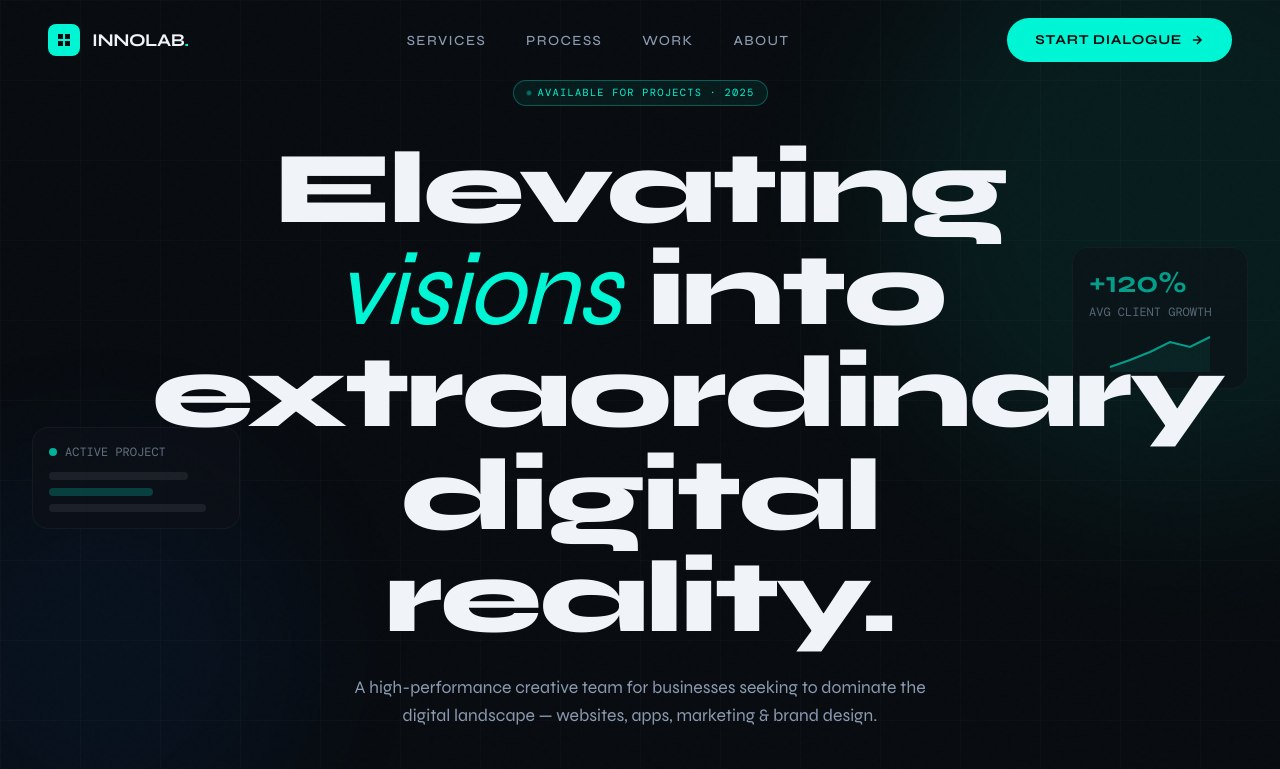
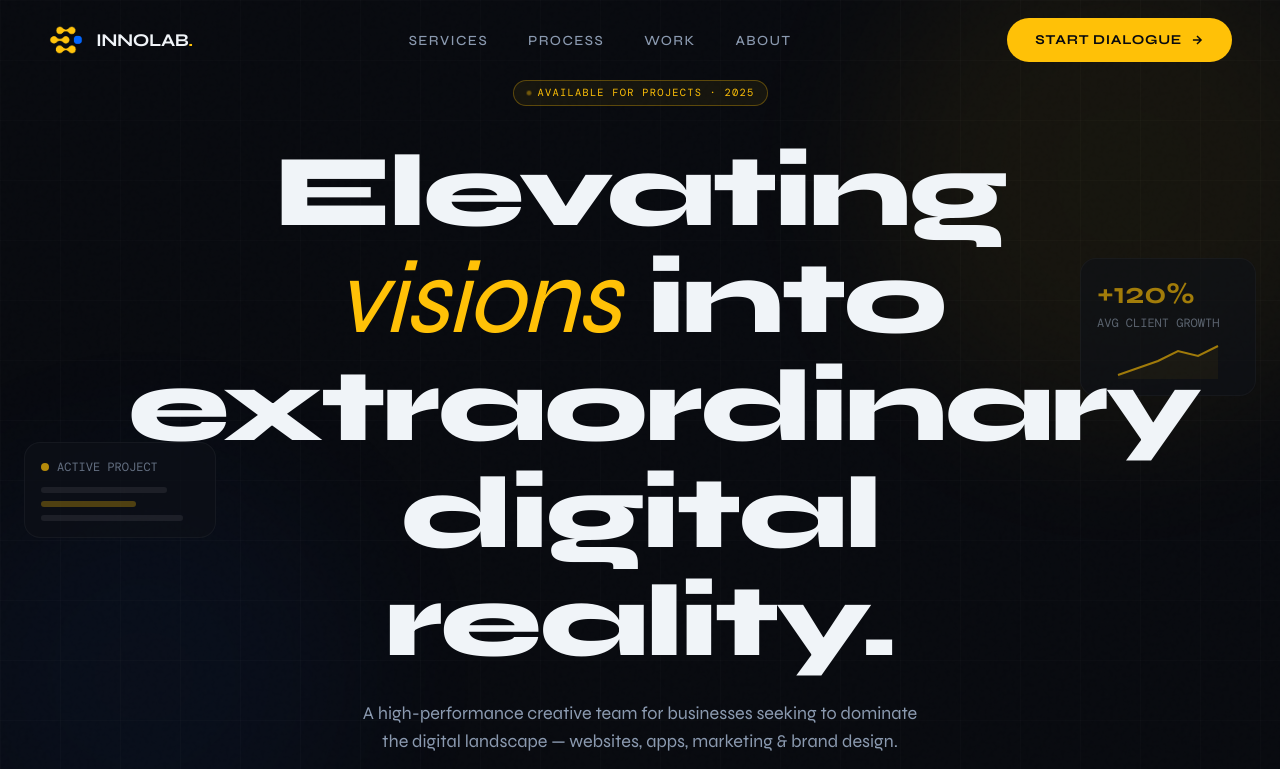
Before and after one commit to kyawMhtet/innolab-website, a Next.js app: page / in a window 1280 px wide. Shown: the top 769 px of the page. Built offline with nearby package versions, Linux system fonts and the light colour scheme; a web font is replaced by a local one.

Commit message:
add logo and change theme

```diff
--- a/src/app/globals.css
+++ b/src/app/globals.css
@@ -3,15 +3,24 @@
 @tailwind utilities;
 
 :root {
-  --bg-dark: #080c10;
-  --bg-card: #0d1117;
-  --bg-card-hover: #111820;
-  --cyan: #00f5d4;
-  --cyan-dim: #00d4b8;
+  --bg-dark: #080a0f;
+  --bg-card: #0e1118;
+  --bg-card-hover: #131720;
+
+  /* Brand colors from logo */
+  --yellow: #FFC107;
+  --yellow-dim: #e6ac00;
+  --blue: #2563EB;
+  --blue-dim: #1d4ed8;
+
+  /* --cyan aliased to yellow so ALL existing component code works unchanged */
+  --cyan: #FFC107;
+  --cyan-dim: #e6ac00;
+
   --text-primary: #f0f4f8;
   --text-secondary: #8b9ab0;
   --border: rgba(255, 255, 255, 0.06);
-  --border-hover: rgba(0, 245, 212, 0.3);
+  --border-hover: rgba(255, 193, 7, 0.3);
 }
 
 * {
@@ -47,10 +56,10 @@ body::before {
 /* Scrollbar */
 ::-webkit-scrollbar { width: 4px; }
 ::-webkit-scrollbar-track { background: var(--bg-dark); }
-::-webkit-scrollbar-thumb { background: var(--cyan); border-radius: 2px; }
+::-webkit-scrollbar-thumb { background: var(--yellow); border-radius: 2px; }
 
 /* Selection */
-::selection { background: rgba(0, 245, 212, 0.2); color: var(--cyan); }
+::selection { background: rgba(255, 193, 7, 0.2); color: var(--yellow); }
 
 /* Animated gradient background blobs */
 .blob {
@@ -68,18 +77,16 @@ body::before {
   background: var(--bg-card);
   transition: border-color 0.3s ease, transform 0.3s ease;
 }
-
 .glow-card::before {
   content: '';
   position: absolute;
   inset: -1px;
   border-radius: inherit;
-  background: linear-gradient(135deg, rgba(0,245,212,0.15), transparent, rgba(0,245,212,0.05));
+  background: linear-gradient(135deg, rgba(255,193,7,0.12), transparent, rgba(37,99,235,0.06));
   opacity: 0;
   transition: opacity 0.3s ease;
   z-index: -1;
 }
-
 .glow-card:hover {
   border-color: var(--border-hover);
   transform: translateY(-2px);
@@ -88,7 +95,7 @@ body::before {
   opacity: 1;
 }
 
-/* Cyan pill badge */
+/* Badge */
 .badge {
   display: inline-flex;
   align-items: center;
@@ -97,20 +104,18 @@ body::before {
   font-size: 0.65rem;
   letter-spacing: 0.12em;
   text-transform: uppercase;
-  color: var(--cyan);
-  border: 1px solid rgba(0, 245, 212, 0.3);
+  color: var(--yellow);
+  border: 1px solid rgba(255, 193, 7, 0.3);
   padding: 4px 12px;
   border-radius: 999px;
-  background: rgba(0, 245, 212, 0.06);
+  background: rgba(255, 193, 7, 0.06);
 }
-
-/* Cyan dot */
 .badge::before {
   content: '';
   width: 6px;
   height: 6px;
   border-radius: 50%;
-  background: var(--cyan);
+  background: var(--yellow);
   animation: pulse-dot 2s ease-in-out infinite;
 }
 
@@ -119,7 +124,7 @@ body::before {
   50% { opacity: 0.4; transform: scale(0.8); }
 }
 
-/* Stagger animation helpers */
+/* Stagger animations */
 .animate-stagger > * {
   opacity: 0;
   transform: translateY(20px);
@@ -140,7 +145,7 @@ body::before {
   to { opacity: 1; }
 }
 
-/* Section fade in on scroll via intersection observer class */
+/* Scroll reveal */
 .reveal {
   opacity: 0;
   transform: translateY(32px);
@@ -151,21 +156,21 @@ body::before {
   transform: translateY(0);
 }
 
-/* Gradient text */
+/* Gradient text — yellow to blue */
 .gradient-text {
-  background: linear-gradient(135deg, var(--cyan) 0%, #00a8ff 100%);
+  background: linear-gradient(135deg, var(--yellow) 0%, var(--blue) 100%);
   -webkit-background-clip: text;
   -webkit-text-fill-color: transparent;
   background-clip: text;
 }
 
-/* CTA button primary */
+/* Primary CTA button — yellow */
 .btn-primary {
   display: inline-flex;
   align-items: center;
   gap: 8px;
-  background: var(--cyan);
-  color: #080c10;
+  background: var(--yellow);
+  color: #080a0f;
   font-weight: 700;
   font-size: 0.85rem;
   letter-spacing: 0.05em;
@@ -175,14 +180,15 @@ body::before {
   border: none;
   cursor: pointer;
   transition: transform 0.2s ease, box-shadow 0.2s ease, background 0.2s ease;
+  text-decoration: none;
 }
 .btn-primary:hover {
   transform: translateY(-2px);
-  box-shadow: 0 0 30px rgba(0, 245, 212, 0.4);
-  background: #00d4b8;
+  box-shadow: 0 0 30px rgba(255, 193, 7, 0.35);
+  background: var(--yellow-dim);
 }
 
-/* CTA button outline */
+/* Outline CTA button */
 .btn-outline {
   display: inline-flex;
   align-items: center;
@@ -198,13 +204,14 @@ body::before {
   border: 1px solid rgba(255, 255, 255, 0.15);
   cursor: pointer;
   transition: border-color 0.2s ease, color 0.2s ease;
+  text-decoration: none;
 }
 .btn-outline:hover {
-  border-color: var(--cyan);
-  color: var(--cyan);
+  border-color: var(--yellow);
+  color: var(--yellow);
 }
 
-/* Horizontal scroll marquee */
+/* Marquee */
 @keyframes marquee {
   from { transform: translateX(0); }
   to { transform: translateX(-50%); }
@@ -217,7 +224,7 @@ body::before {
   animation-play-state: paused;
 }
 
-/* Form input */
+/* Form inputs */
 .input-field {
   width: 100%;
   background: rgba(255,255,255,0.04);
@@ -231,12 +238,11 @@ body::before {
   transition: border-color 0.2s ease;
 }
 .input-field:focus {
-  border-color: var(--cyan);
+  border-color: var(--yellow);
 }
 .input-field::placeholder {
   color: var(--text-secondary);
 }
-
 textarea.input-field {
   resize: vertical;
   min-height: 120px;
--- a/src/components/Footer.tsx
+++ b/src/components/Footer.tsx
@@ -1,3 +1,5 @@
+import Image from "next/image";
+
 export default function Footer() {
   const year = new Date().getFullYear();
 
@@ -16,10 +18,8 @@ export default function Footer() {
         <div className="grid grid-cols-1 md:grid-cols-4 gap-10 mb-12">
           <div className="md:col-span-2">
             <div className="flex items-center gap-3 mb-4">
-              <div className="w-8 h-8 rounded-lg flex items-center justify-center" style={{ background: "var(--cyan)" }}>
-                <svg width="16" height="16" viewBox="0 0 16 16" fill="none">
-                  <path d="M2 2h5v5H2V2zM9 2h5v5H9V2zM2 9h5v5H2V9zM9 9h5v5H9V9z" fill="#080c10" />
-                </svg>
+              <div className="w-8 h-8 rounded-lg flex items-center justify-center" >
+                <Image src="/logo.png" alt="logo" width={42} height={42} />
               </div>
               <span className="font-bold text-lg tracking-tight">
                 INNOLAB<span style={{ color: "var(--cyan)" }}>.</span>
--- a/src/components/Hero.tsx
+++ b/src/components/Hero.tsx
@@ -7,7 +7,6 @@ export default function Hero() {
   useEffect(() => {
     const hero = heroRef.current;
     if (!hero) return;
-
     const onMouseMove = (e: MouseEvent) => {
       const rect = hero.getBoundingClientRect();
       const x = ((e.clientX - rect.left) / rect.width) * 100;
@@ -15,7 +14,6 @@ export default function Hero() {
       hero.style.setProperty("--mouse-x", `${x}%`);
       hero.style.setProperty("--mouse-y", `${y}%`);
     };
-
     hero.addEventListener("mousemove", onMouseMove);
     return () => hero.removeEventListener("mousemove", onMouseMove);
   }, []);
@@ -24,110 +22,58 @@ export default function Hero() {
     <section
       ref={heroRef}
       id="hero"
-      className="relative min-h-screen flex flex-col items-center justify-center overflow-hidden"
+      className="relative min-h-screen flex flex-col items-center justify-center overflow-hidden px-5 sm:px-8"
       style={{ paddingTop: "80px" }}
     >
-      {/* Background blobs */}
-      <div
-        className="blob"
-        style={{
-          width: "600px",
-          height: "600px",
-          background: "var(--cyan)",
-          top: "-100px",
-          right: "-200px",
-          opacity: 0.07,
-        }}
-      />
-      <div
-        className="blob"
-        style={{
-          width: "400px",
-          height: "400px",
-          background: "#0066ff",
-          bottom: "100px",
-          left: "-100px",
-          opacity: 0.06,
-        }}
-      />
+      {/* Blobs */}
+      <div className="blob" style={{ width: "40vw", height: "40vw", minWidth: "200px", background: "var(--yellow)", top: "-80px", right: "-100px", opacity: 0.06 }} />
+      <div className="blob" style={{ width: "35vw", height: "35vw", minWidth: "160px", background: "var(--blue)", bottom: "80px", left: "-80px", opacity: 0.05 }} />
 
-      {/* Grid lines */}
-      <div
-        className="absolute inset-0 pointer-events-none"
-        style={{
-          backgroundImage:
-            "linear-gradient(rgba(255,255,255,0.02) 1px, transparent 1px), linear-gradient(90deg, rgba(255,255,255,0.02) 1px, transparent 1px)",
-          backgroundSize: "80px 80px",
-        }}
-      />
+      {/* Grid */}
+      <div className="absolute inset-0 pointer-events-none"
+        style={{ backgroundImage: "linear-gradient(rgba(255,255,255,0.015) 1px, transparent 1px), linear-gradient(90deg, rgba(255,255,255,0.015) 1px, transparent 1px)", backgroundSize: "60px 60px" }} />
 
       {/* Content */}
-      <div className="relative z-10 max-w-5xl mx-auto px-6 text-center animate-stagger">
+      <div className="relative z-10 w-full max-w-5xl mx-auto text-center animate-stagger">
         {/* Badge */}
-        <div className="flex justify-center mb-8">
+        <div className="flex justify-center mb-6 sm:mb-8">
           <span className="badge">Available for projects · 2025</span>
         </div>
 
         {/* Headline */}
         <h1
-          className="font-extrabold leading-none tracking-tight mb-6"
-          style={{ fontSize: "clamp(3rem, 8vw, 7rem)", lineHeight: 1.0 }}
+          className="font-extrabold tracking-tight mb-5 sm:mb-6"
+          style={{ fontSize: "clamp(2.4rem, 8vw, 7rem)", lineHeight: 1.05 }}
         >
           Elevating{" "}
-          <span
-            style={{
-              fontStyle: "italic",
-              color: "var(--cyan)",
-              fontWeight: 400,
-            }}
-          >
-            visions
-          </span>{" "}
+          <span style={{ fontStyle: "italic", color: "var(--yellow)", fontWeight: 400 }}>visions</span>{" "}
           into
-          <br />
-          extraordinary digital
-          <br />
-          reality.
+          <br className="hidden sm:block" />
+          {" "}extraordinary digital
+          <br className="hidden sm:block" />
+          {" "}reality.
         </h1>
 
         {/* Subheadline */}
         <p
-          className="mx-auto mb-10 leading-relaxed"
-          style={{
-            color: "var(--text-secondary)",
-            maxWidth: "580px",
-            fontSize: "1.1rem",
-          }}
+          className="mx-auto mb-8 sm:mb-10 leading-relaxed text-sm sm:text-base lg:text-lg"
+          style={{ color: "var(--text-secondary)", maxWidth: "560px" }}
         >
           A high-performance creative team for businesses seeking to dominate
-          the digital landscape — websites, apps, marketing & brand design.
+          the digital landscape — websites, apps, marketing &amp; brand design.
         </p>
 
         {/* CTA Buttons */}
-        <div className="flex flex-wrap gap-4 justify-center mb-16">
-          <a href="#contact" className="btn-primary">
+        <div className="flex flex-col sm:flex-row gap-3 sm:gap-4 justify-center items-stretch sm:items-center mb-12 sm:mb-16">
+          <a href="#contact" className="btn-primary justify-center">
             Start Your Journey
-            <svg
-              width="16"
-              height="16"
-              viewBox="0 0 24 24"
-              fill="none"
-              stroke="currentColor"
-              strokeWidth="2.5"
-            >
+            <svg width="16" height="16" viewBox="0 0 24 24" fill="none" stroke="currentColor" strokeWidth="2.5">
               <path d="M5 12h14M12 5l7 7-7 7" />
             </svg>
           </a>
-          <a href="#process" className="btn-outline">
+          <a href="#process" className="btn-outline justify-center">
             Our Methodology
-            <svg
-              width="16"
-              height="16"
-              viewBox="0 0 24 24"
-              fill="none"
-              stroke="currentColor"
-              strokeWidth="2"
-            >
+            <svg width="16" height="16" viewBox="0 0 24 24" fill="none" stroke="currentColor" strokeWidth="2">
               <path d="M5 12h14M12 5l7 7-7 7" />
             </svg>
           </a>
@@ -135,111 +81,33 @@ export default function Hero() {
 
         {/* Scroll indicator */}
         <div className="flex flex-col items-center gap-2">
-          <span
-            className="font-mono text-xs tracking-widest uppercase"
-            style={{ color: "var(--text-secondary)" }}
-          >
-            Scroll
-          </span>
-          <div
-            className="w-px h-12"
-            style={{
-              background:
-                "linear-gradient(to bottom, var(--cyan), transparent)",
-              animation: "scroll-line 2s ease-in-out infinite",
-            }}
-          />
+          <span className="font-mono text-xs tracking-widest uppercase" style={{ color: "var(--text-secondary)" }}>Scroll</span>
+          <div className="w-px h-10 sm:h-12"
+            style={{ background: "linear-gradient(to bottom, var(--yellow), transparent)", animation: "scroll-line 2s ease-in-out infinite" }} />
         </div>
       </div>
 
-      {/* Floating UI mockup cards */}
-      <div
-        className="absolute left-8 top-1/2 -translate-y-1/2 hidden xl:block"
-        style={{
-          animation: "float 6s ease-in-out infinite",
-        }}
-      >
-        <div
-          className="glow-card rounded-2xl p-4 w-52"
-          style={{ opacity: 0.7 }}
-        >
+      {/* Floating cards — xl only */}
+      <div className="absolute left-6 top-1/2 -translate-y-1/2 hidden xl:block" style={{ animation: "float 6s ease-in-out infinite" }}>
+        <div className="glow-card rounded-2xl p-4 w-48" style={{ opacity: 0.7 }}>
           <div className="flex items-center gap-2 mb-3">
-            <div
-              className="w-2 h-2 rounded-full"
-              style={{ background: "var(--cyan)" }}
-            />
-            <span
-              className="text-xs font-mono"
-              style={{ color: "var(--text-secondary)" }}
-            >
-              ACTIVE PROJECT
-            </span>
+            <div className="w-2 h-2 rounded-full" style={{ background: "var(--yellow)" }} />
+            <span className="text-xs font-mono" style={{ color: "var(--text-secondary)" }}>ACTIVE PROJECT</span>
           </div>
           <div className="space-y-2">
-            <div
-              className="h-2 rounded-full"
-              style={{
-                background: "rgba(255,255,255,0.1)",
-                width: "80%",
-              }}
-            />
-            <div
-              className="h-2 rounded-full"
-              style={{
-                background: "rgba(0,245,212,0.3)",
-                width: "60%",
-              }}
-            />
-            <div
-              className="h-2 rounded-full"
-              style={{
-                background: "rgba(255,255,255,0.1)",
-                width: "90%",
-              }}
-            />
+            {[80, 60, 90].map((w, i) => (
+              <div key={i} className="h-1.5 rounded-full" style={{ width: `${w}%`, background: i === 1 ? "rgba(255,193,7,0.4)" : "rgba(255,255,255,0.1)" }} />
+            ))}
           </div>
         </div>
       </div>
-
-      <div
-        className="absolute right-8 top-1/3 hidden xl:block"
-        style={{
-          animation: "float 8s ease-in-out infinite reverse",
-        }}
-      >
-        <div
-          className="glow-card rounded-2xl p-4 w-44"
-          style={{ opacity: 0.6 }}
-        >
-          <div
-            className="text-3xl font-bold mb-1"
-            style={{ color: "var(--cyan)" }}
-          >
-            +120%
-          </div>
-          <div
-            className="text-xs font-mono"
-            style={{ color: "var(--text-secondary)" }}
-          >
-            AVG CLIENT GROWTH
-          </div>
-          <svg
-            className="mt-3"
-            width="100%"
-            height="40"
-            viewBox="0 0 100 40"
-            fill="none"
-          >
-            <polyline
-              points="0,35 20,28 40,20 60,10 80,15 100,5"
-              stroke="var(--cyan)"
-              strokeWidth="2"
-              fill="none"
-            />
-            <polyline
-              points="0,35 20,28 40,20 60,10 80,15 100,5 100,40 0,40"
-              fill="rgba(0,245,212,0.1)"
-            />
+      <div className="absolute right-6 top-1/3 hidden xl:block" style={{ animation: "float 8s ease-in-out infinite reverse" }}>
+        <div className="glow-card rounded-2xl p-4 w-44" style={{ opacity: 0.6 }}>
+          <div className="text-3xl font-bold mb-1" style={{ color: "var(--yellow)" }}>+120%</div>
+          <div className="text-xs font-mono" style={{ color: "var(--text-secondary)" }}>AVG CLIENT GROWTH</div>
+          <svg className="mt-3" width="100%" height="36" viewBox="0 0 100 36" fill="none">
+            <polyline points="0,32 20,25 40,18 60,8 80,13 100,3" stroke="var(--yellow)" strokeWidth="2" fill="none" />
+            <polyline points="0,32 20,25 40,18 60,8 80,13 100,3 100,36 0,36" fill="rgba(255,193,7,0.08)" />
           </svg>
         </div>
       </div>
--- a/src/components/Navbar.tsx
+++ b/src/components/Navbar.tsx
@@ -1,6 +1,7 @@
 "use client";
 import { useState, useEffect } from "react";
 import Link from "next/link";
+import Image from "next/image";
 
 const navLinks = [
   { label: "Services", href: "#services" },
@@ -19,50 +20,49 @@ export default function Navbar() {
     return () => window.removeEventListener("scroll", onScroll);
   }, []);
 
+  // Close menu on resize to desktop
+  useEffect(() => {
+    const onResize = () => { if (window.innerWidth >= 768) setMenuOpen(false); };
+    window.addEventListener("resize", onResize);
+    return () => window.removeEventListener("resize", onResize);
+  }, []);
+
   return (
     <header
       className="fixed top-0 left-0 right-0 z-50 transition-all duration-500"
       style={{
-        background: scrolled
-          ? "rgba(8, 12, 16, 0.92)"
-          : "transparent",
-        backdropFilter: scrolled ? "blur(20px)" : "none",
+        background: scrolled || menuOpen ? "rgba(8, 10, 15, 0.96)" : "transparent",
+        backdropFilter: scrolled || menuOpen ? "blur(20px)" : "none",
         borderBottom: scrolled ? "1px solid rgba(255,255,255,0.06)" : "none",
       }}
     >
-      <nav className="max-w-7xl mx-auto px-6 lg:px-12 h-20 flex items-center justify-between">
+      <nav className="max-w-7xl mx-auto px-5 sm:px-8 lg:px-12 h-16 sm:h-20 flex items-center justify-between">
+
         {/* Logo */}
-        <Link href="/" className="flex items-center gap-3 group">
-          <div
-            className="w-8 h-8 rounded-lg flex items-center justify-center"
-            style={{ background: "var(--cyan)" }}
-          >
-            <svg width="16" height="16" viewBox="0 0 16 16" fill="none">
-              <path
-                d="M2 2h5v5H2V2zM9 2h5v5H9V2zM2 9h5v5H2V9zM9 9h5v5H9V9z"
-                fill="#080c10"
+        <Link href="/" className="flex items-center gap-2.5 sm:gap-3 flex-shrink-0">
+          <Image
+            src="/logo.png"
+            alt="Innolab Digital Solutions"
+            width={36}
+            height={36}
+            style={{ objectFit: "contain", width: "auto", height: "36px" }}
+            priority
           />
-            </svg>
-          </div>
-          <span className="font-bold text-lg tracking-tight">
-            INNOLAB<span style={{ color: "var(--cyan)" }}>.</span>
+          <span className="font-bold text-base sm:text-lg tracking-tight">
+            INNOLAB<span style={{ color: "var(--yellow)" }}>.</span>
           </span>
         </Link>
 
         {/* Desktop Links */}
-        <ul className="hidden md:flex items-center gap-10">
+        <ul className="hidden md:flex items-center gap-8 lg:gap-10">
           {navLinks.map((link) => (
             <li key={link.label}>
               <a
                 href={link.href}
-                className="text-sm font-medium tracking-widest uppercase transition-colors duration-200"
+                className="text-xs lg:text-sm font-medium tracking-widest uppercase transition-colors duration-200"
                 style={{ color: "var(--text-secondary)" }}
-                onMouseEnter={(e) =>
-                  (e.currentTarget.style.color = "var(--text-primary)")
-                }
-                onMouseLeave={(e) =>
-                  (e.currentTarget.style.color = "var(--text-secondary)")
-                }
+                onMouseEnter={(e) => (e.currentTarget.style.color = "var(--text-primary)")}
+                onMouseLeave={(e) => (e.currentTarget.style.color = "var(--text-secondary)")}
               >
                 {link.label}
               </a>
@@ -70,8 +70,8 @@ export default function Navbar() {
           ))}
         </ul>
 
-        {/* CTA */}
-        <div className="hidden md:flex items-center gap-4">
+        {/* Desktop CTA */}
+        <div className="hidden md:flex items-center">
           <a href="#contact" className="btn-primary text-xs">
             Start Dialogue
             <svg width="14" height="14" viewBox="0 0 24 24" fill="none" stroke="currentColor" strokeWidth="2.5">
@@ -80,60 +80,52 @@ export default function Navbar() {
           </a>
         </div>
 
-        {/* Mobile Menu Toggle */}
+        {/* Mobile: CTA + Hamburger */}
+        <div className="md:hidden flex items-center gap-3">
+          <a href="#contact" className="btn-primary text-xs py-2.5 px-4">
+            Let's Talk
+          </a>
           <button
-          className="md:hidden flex flex-col gap-1.5 p-2"
+            className="flex flex-col gap-1.5 p-1.5"
             onClick={() => setMenuOpen(!menuOpen)}
             aria-label="Toggle menu"
           >
-          <span
-            className="block w-6 h-0.5 transition-all duration-300"
-            style={{
-              background: "var(--text-primary)",
-              transform: menuOpen ? "rotate(45deg) translate(5px, 5px)" : "",
-            }}
-          />
-          <span
-            className="block w-6 h-0.5 transition-all duration-300"
-            style={{
-              background: "var(--text-primary)",
-              opacity: menuOpen ? 0 : 1,
-            }}
-          />
-          <span
-            className="block w-6 h-0.5 transition-all duration-300"
-            style={{
-              background: "var(--text-primary)",
-              transform: menuOpen ? "rotate(-45deg) translate(5px, -5px)" : "",
-            }}
-          />
+            <span className="block w-5 h-0.5 transition-all duration-300 origin-center"
+              style={{ background: "var(--text-primary)", transform: menuOpen ? "rotate(45deg) translate(3px, 4px)" : "" }} />
+            <span className="block w-5 h-0.5 transition-all duration-300"
+              style={{ background: "var(--text-primary)", opacity: menuOpen ? 0 : 1, transform: menuOpen ? "scaleX(0)" : "" }} />
+            <span className="block w-5 h-0.5 transition-all duration-300 origin-center"
+              style={{ background: "var(--text-primary)", transform: menuOpen ? "rotate(-45deg) translate(3px, -4px)" : "" }} />
           </button>
+        </div>
       </nav>
 
       {/* Mobile Menu */}
       <div
         className="md:hidden overflow-hidden transition-all duration-300"
         style={{
-          maxHeight: menuOpen ? "400px" : "0",
-          background: "rgba(8, 12, 16, 0.98)",
+          maxHeight: menuOpen ? "360px" : "0",
+          background: "rgba(8, 10, 15, 0.98)",
           borderBottom: menuOpen ? "1px solid rgba(255,255,255,0.06)" : "none",
         }}
       >
-        <div className="px-6 py-6 flex flex-col gap-6">
+        <div className="px-5 py-6 flex flex-col gap-5">
           {navLinks.map((link) => (
             <a
               key={link.label}
               href={link.href}
               onClick={() => setMenuOpen(false)}
-              className="text-sm font-medium tracking-widest uppercase"
+              className="text-sm font-bold tracking-widest uppercase"
               style={{ color: "var(--text-secondary)" }}
             >
               {link.label}
             </a>
           ))}
-          <a href="#contact" className="btn-primary text-xs w-fit" onClick={() => setMenuOpen(false)}>
-            Start Dialogue
+          <div className="pt-2" style={{ borderTop: "1px solid var(--border)" }}>
+            <a href="#contact" className="btn-primary text-xs w-full justify-center" onClick={() => setMenuOpen(false)}>
+              Start Dialogue →
             </a>
+          </div>
         </div>
       </div>
     </header>
```
Also changed, not shown: public/logo.png (added), src/app/icon.svg (added). Lines whose indentation alone changed are shown as unchanged.
